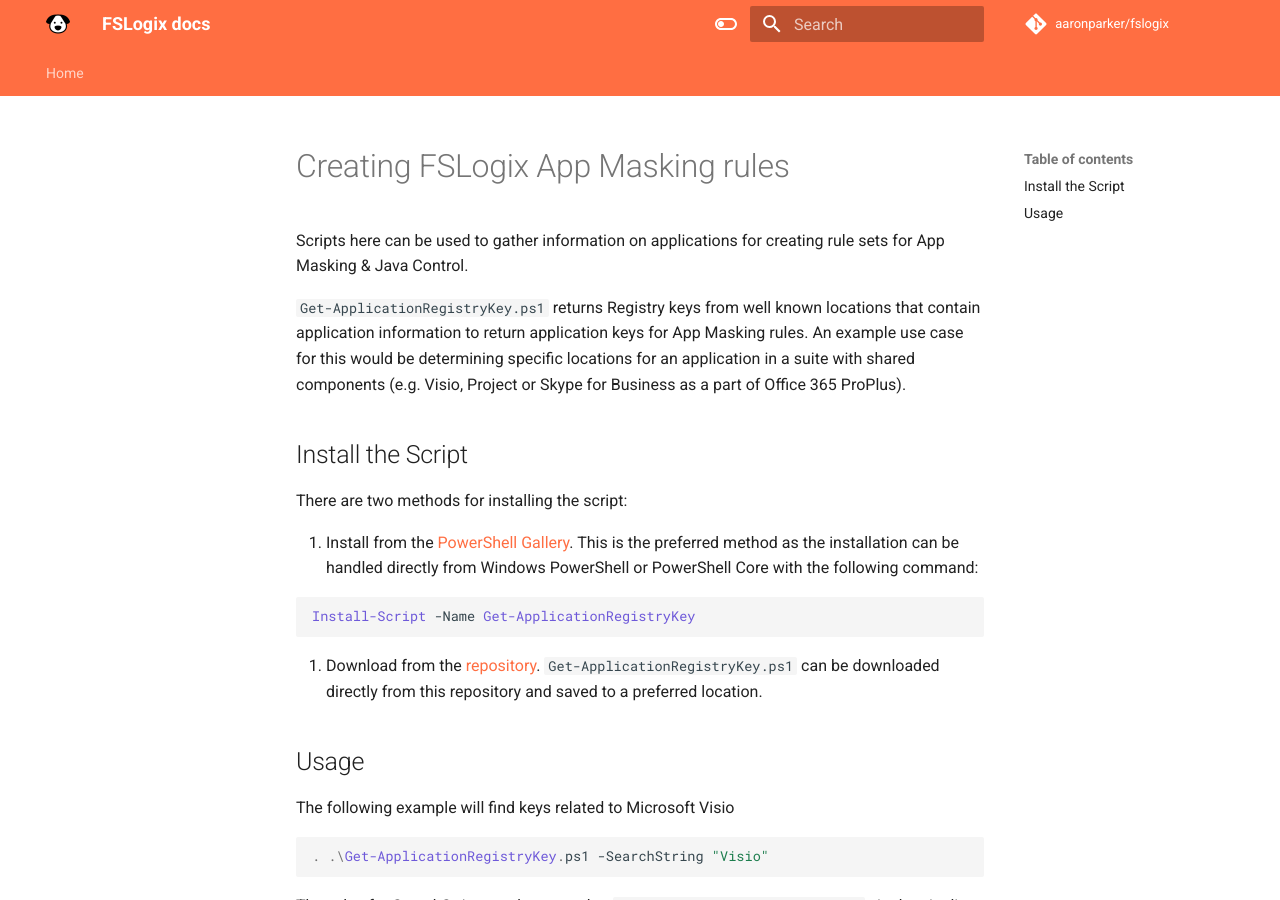
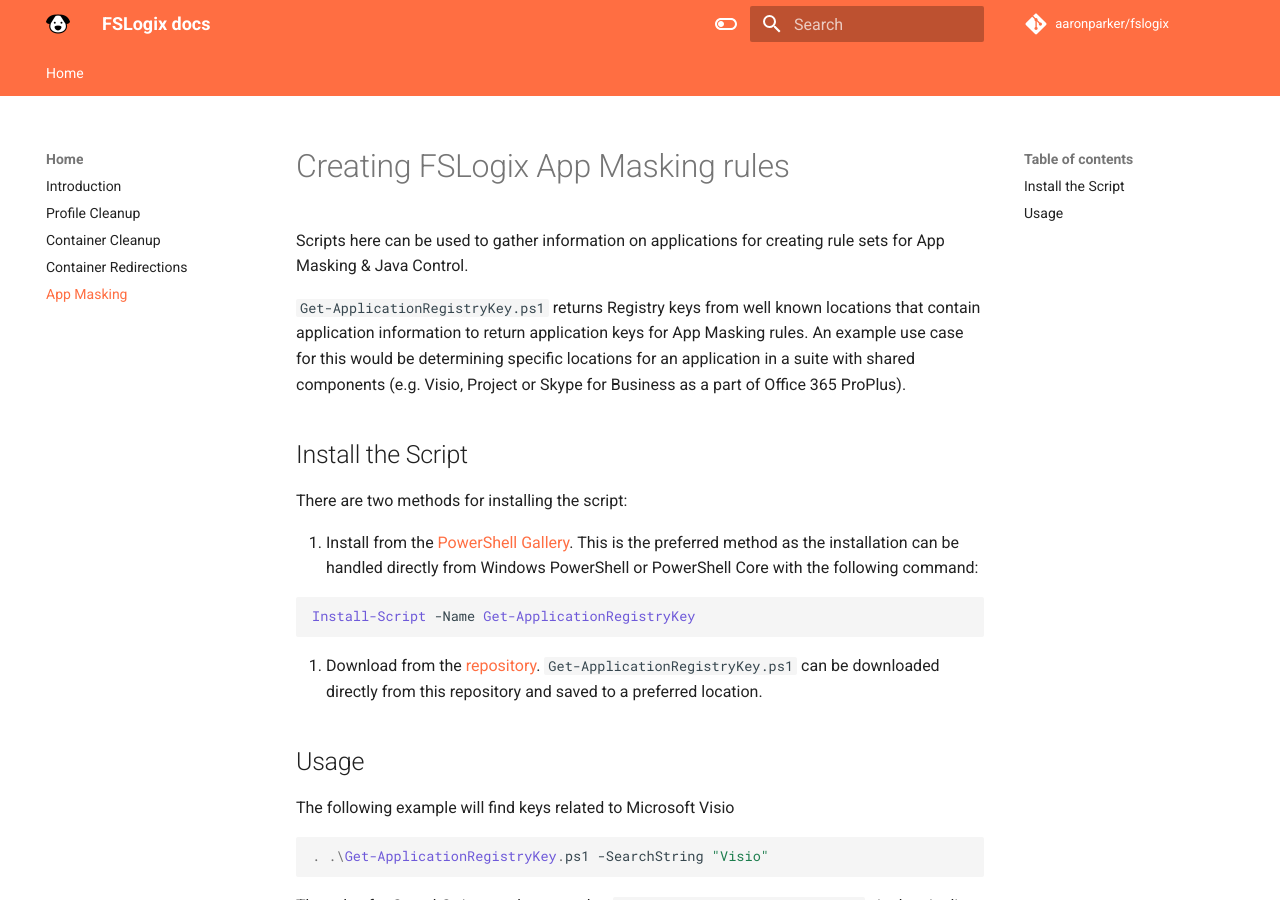
Before and after one commit to aaronparker/fslogix, an MkDocs documentation site: the page built from docs/applicationkeys.md, in a window 1280 px wide and 900 px high. Built offline with MkDocs 1.6.1 and Material for MkDocs 9.7.7, drawn with Linux system fonts in a browser that asks for light colours; comment, search, counter and statistics services are not loaded.

Commit message:
Fix applicationkeys reference

```diff
--- a/mkdocs.yml
+++ b/mkdocs.yml
@@ -108,7 +108,7 @@
     - Profile Cleanup: profilecleanup.md
     - Container Cleanup: containers.md
     - Container Redirections: redirectionsxml.md
-    - App Masking: applicationskeys.md
+    - App Masking: applicationkeys.md
 
 # Customization
 extra:
```
